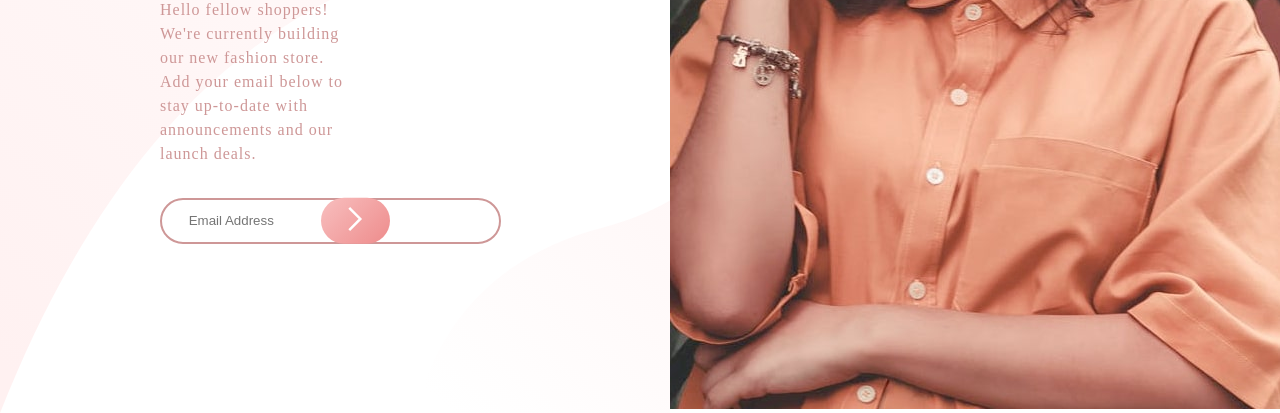
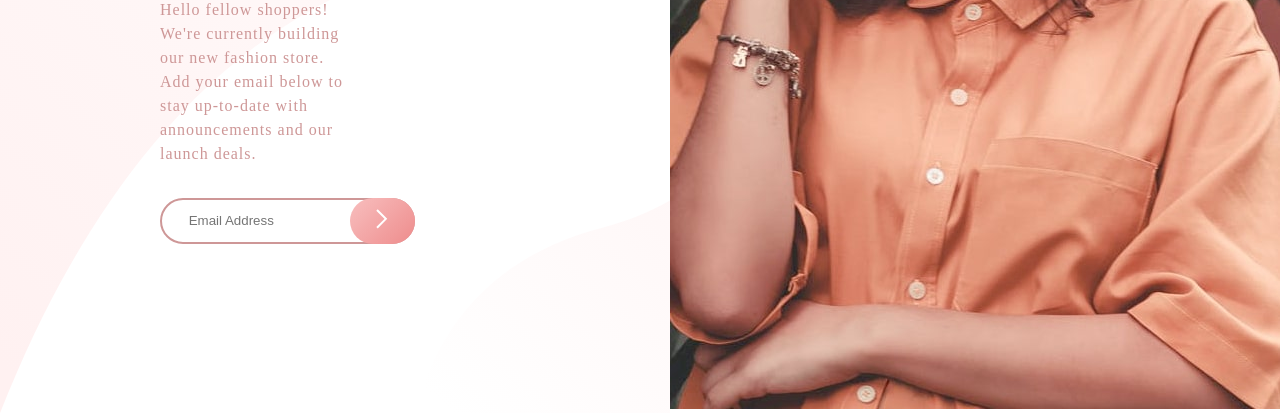
Before and after one commit to Yashbabani0/base-apparel-coming-soon-master, a plain HTML site: page index.html in a window 1280 px wide. Shown: the part 391-804 px from the top of the page. Drawn offline with Linux system fonts and the light colour scheme.

Commit message:
pc ver complete

```diff
--- a/index.html
+++ b/index.html
@@ -44,13 +44,13 @@
           <div id="email-container">
             <div id="email-input">
               <input type="email" id="email" placeholder="Email Address" />
-            <button type="submit">
-              <img src="./images/icon-arrow.svg" alt="" />
-            </button>
+              <img id="error-img" src="./images/icon-error.svg" alt="" />
+              <button type="submit">
+                <img src="./images/icon-arrow.svg" alt="" />
+              </button>
             </div>
             <b>Please provide a valid email</b>
           </div>
-
         </div>
       </div>
       <div id="right"><img src="./images/hero-desktop.jpg" alt="" /></div>
--- a/style.css
+++ b/style.css
@@ -62,38 +62,42 @@ p {
 #email-container {
   display: flex;
   flex-direction: column;
-  justify-content: center;
+  min-width: 50%;
+  max-width: 50%;
 }
 #email-input {
   display: flex;
-  align-items: center;
   position: relative;
 }
 #email {
+  min-width: 100%;
+  max-width: 100%;
   border: 2px solid var(--Desaturated-Red);
   color: var(--Desaturated-Red);
   border-radius: 2em;
   padding: 1em;
   padding-left: 2em;
-  padding-right: 10em;
+  outline: none;
 }
-#email-container button {
+#error-img {
   position: absolute;
-  right: 55%;
+  right: 18%;
   top: 50%;
-  transform: translateY(-50%);
+  transform: translate(-50%, -50%);
+  display: none;
+}
+button {
+  position: absolute;
+  right: 0;
   background: linear-gradient(135deg, hsl(0, 80%, 86%), hsl(0, 74%, 74%));
   border: none;
   border-radius: 2em;
   cursor: pointer;
   padding: 0.7em 2em;
+  height: 100%;
 }
 #email-container button:hover {
-  opacity: 90%;
-}
-#email-container button img {
-  width: 15px;
-  height: auto;
+  opacity: 80%;
 }
 b {
   color: var(--Soft-Red);
```
Lines whose indentation alone changed are shown as unchanged.
